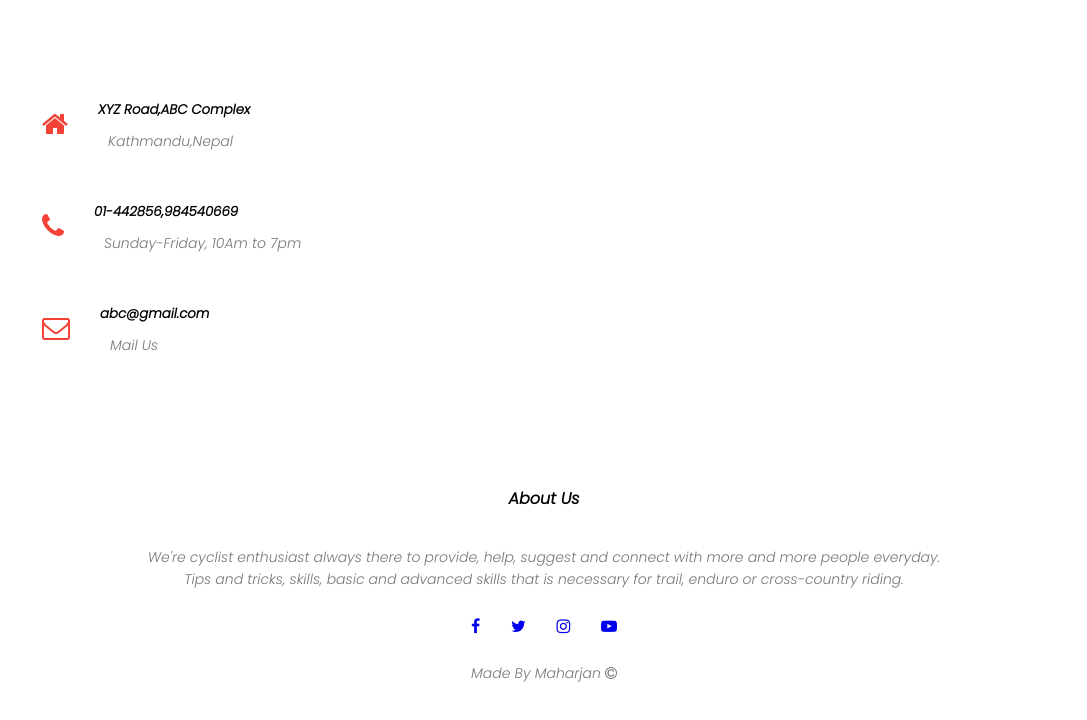
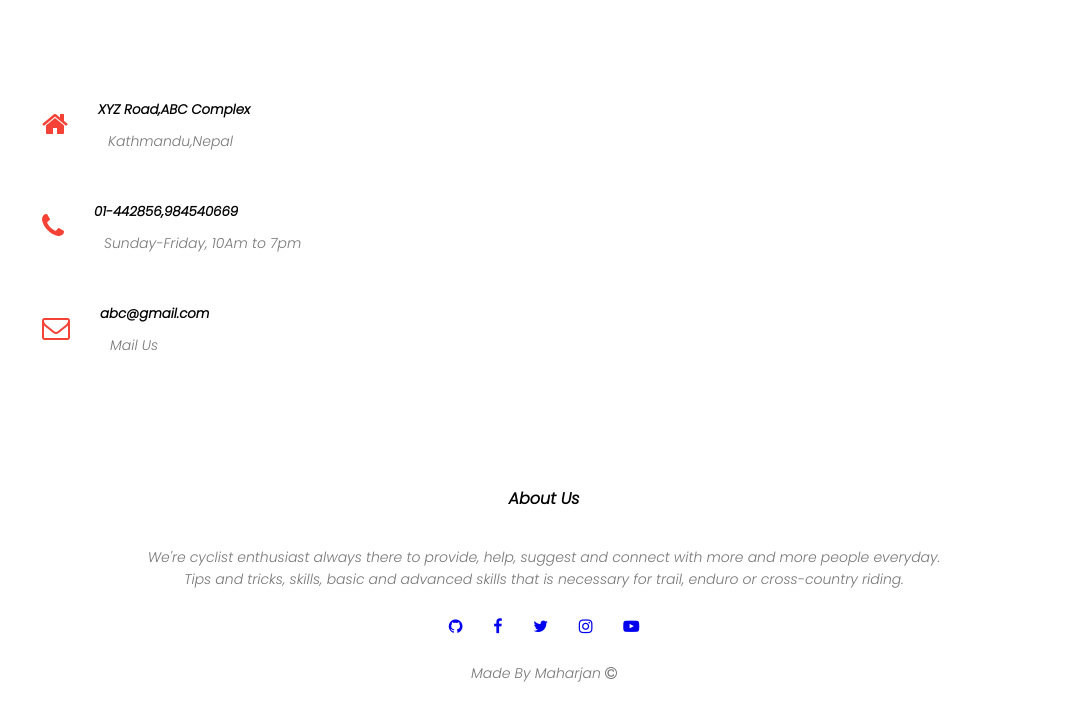
Before and after one commit to Kushal405/itassessement2023, a plain HTML site: page KM_Final_Website/index.html in a window 1280 px wide. Shown: the part 2835-3555 px from the top of the page, without its empty margins (96-1183 px from the left). Drawn offline with Linux system fonts and the light colour scheme.

Commit message:
Add files via upload

```diff
--- a/KM_Final_Website/index.html
+++ b/KM_Final_Website/index.html
@@ -162,6 +162,7 @@
 <h4>About Us</h4>
 <p>We're cyclist enthusiast always there to provide, help, suggest and connect with more and more people everyday. <br> Tips and tricks, skills, basic and advanced skills that is necessary for trail, enduro or cross-country riding. </p>
       <div class="icons">
+	  <a href="https://github.com/Kushal405/itassessement2023"><i class="fa fa-github"></i></a>
         <a href="https://www.facebook.com/"><i class="fa fa-facebook"></i></a>
         <a href="https://twitter.com/home?lang=en"><i class="fa fa-twitter"></i></a>
         <a href="https://www.instagram.com/"><i class="fa fa-instagram"></i></a>
```
Also changed, not shown: KM_Final_Website/blog.html (+1 -0 lines), KM_Final_Website/contact.html (+1 -0 lines), KM_Final_Website/gallery.html (+1 -0 lines), KM_Final_Website/resume.html (+1 -0 lines).
